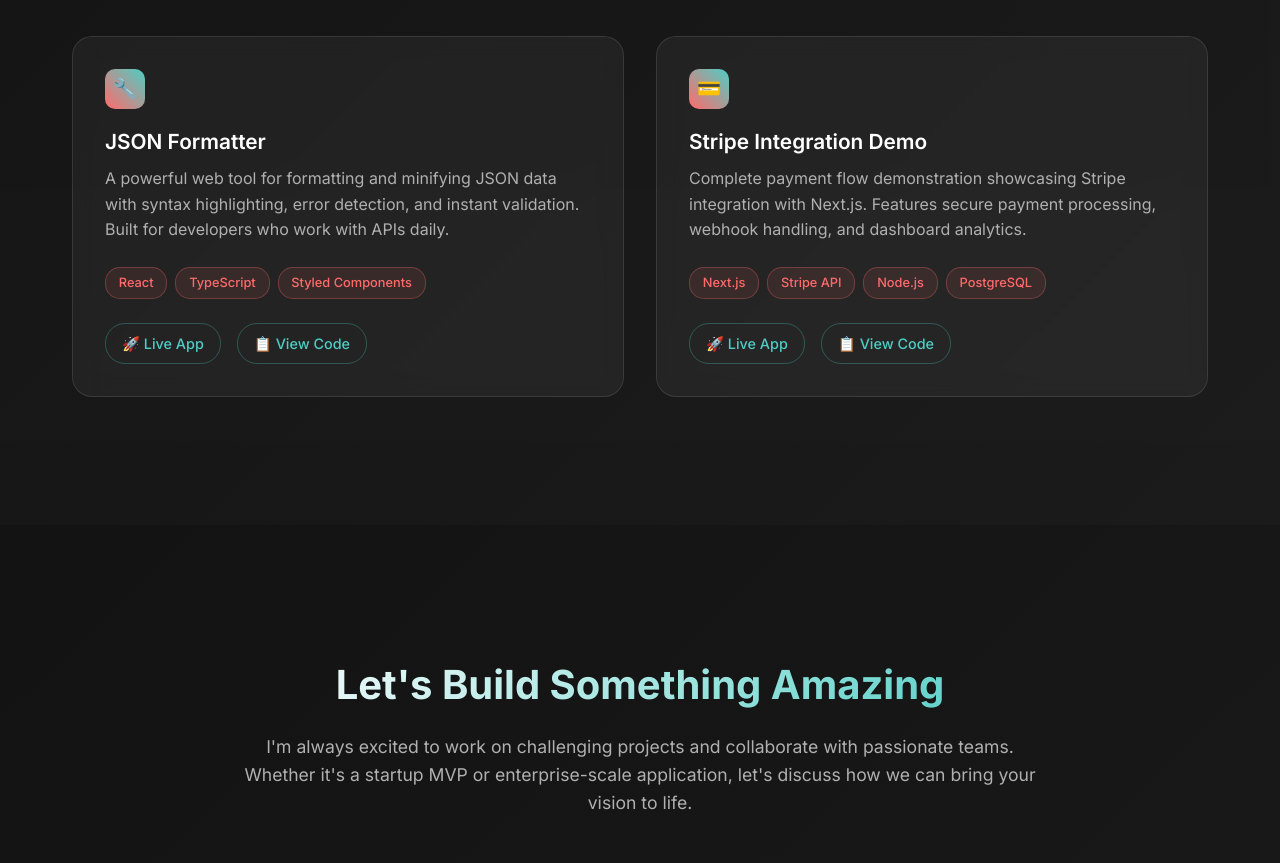
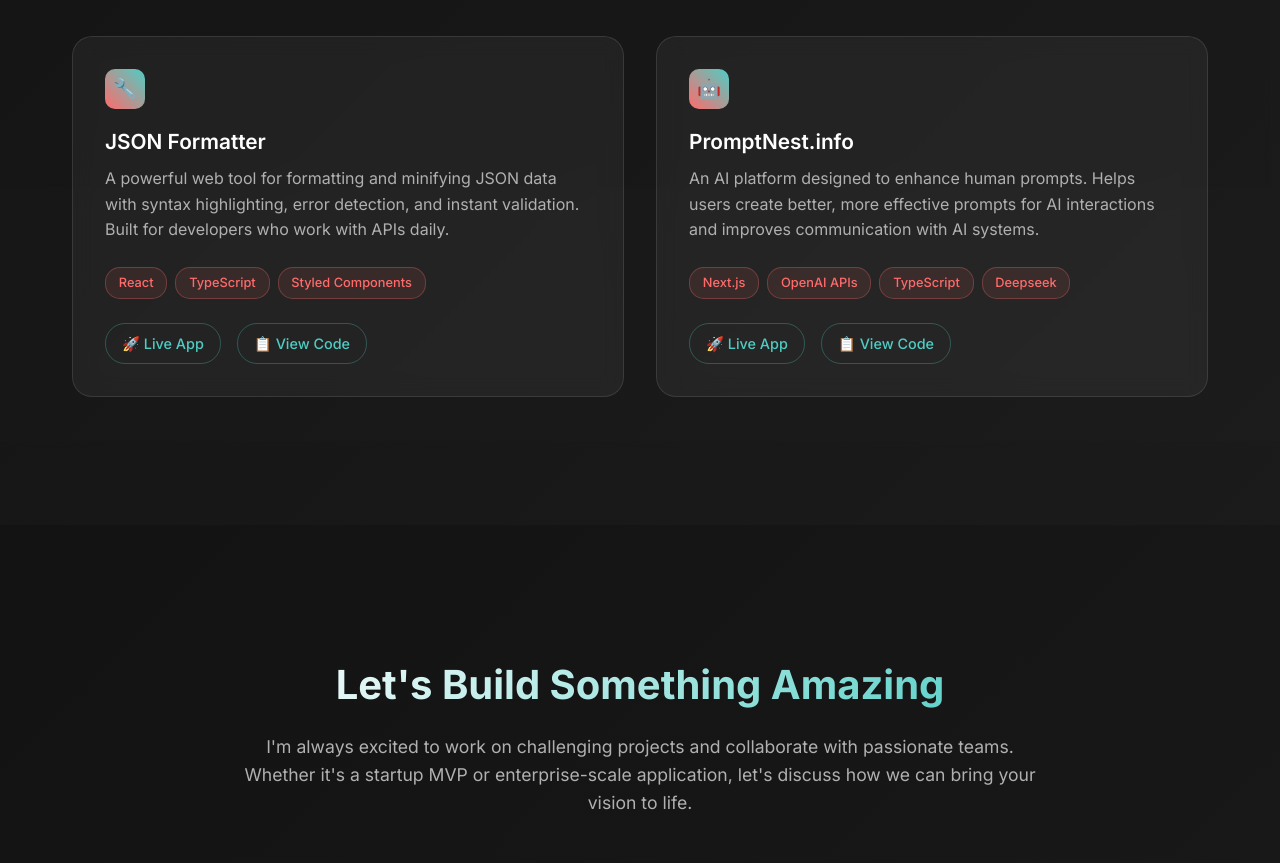
Before and after one commit to hrindrsmaan/harinder.dev, a React (Vite) app: page / in a window 1280 px wide. Shown: the part 2100-2963 px from the top of the page. Built offline with nearby package versions, Linux system fonts and the light colour scheme.

Commit message:
fix: update project info

```diff
--- a/src/data/projects.ts
+++ b/src/data/projects.ts
@@ -12,13 +12,13 @@ export const projectsData = [
   },
   {
     id: 2,
-    title: "Stripe Integration Demo",
+    title: "PromptNest.info",
     description:
-      "Complete payment flow demonstration showcasing Stripe integration with Next.js. Features secure payment processing, webhook handling, and dashboard analytics.",
-    technologies: ["Next.js", "Stripe API", "Node.js", "PostgreSQL"],
-    liveUrl: "https://stripe-nextjs-chi.vercel.app/",
-    codeUrl: "https://github.com/yourusername/stripe-demo",
-    icon: "💳",
+      "An AI platform designed to enhance human prompts. Helps users create better, more effective prompts for AI interactions and improves communication with AI systems.",
+    technologies: ["Next.js", "OpenAI APIs", "TypeScript", "Deepseek"],
+    liveUrl: "https://www.promptnest.info/",
+    codeUrl: "https://github.com/hrindrsmaan/promptnest.info",
+    icon: "🤖",
     featured: true,
   },
 ];
```
